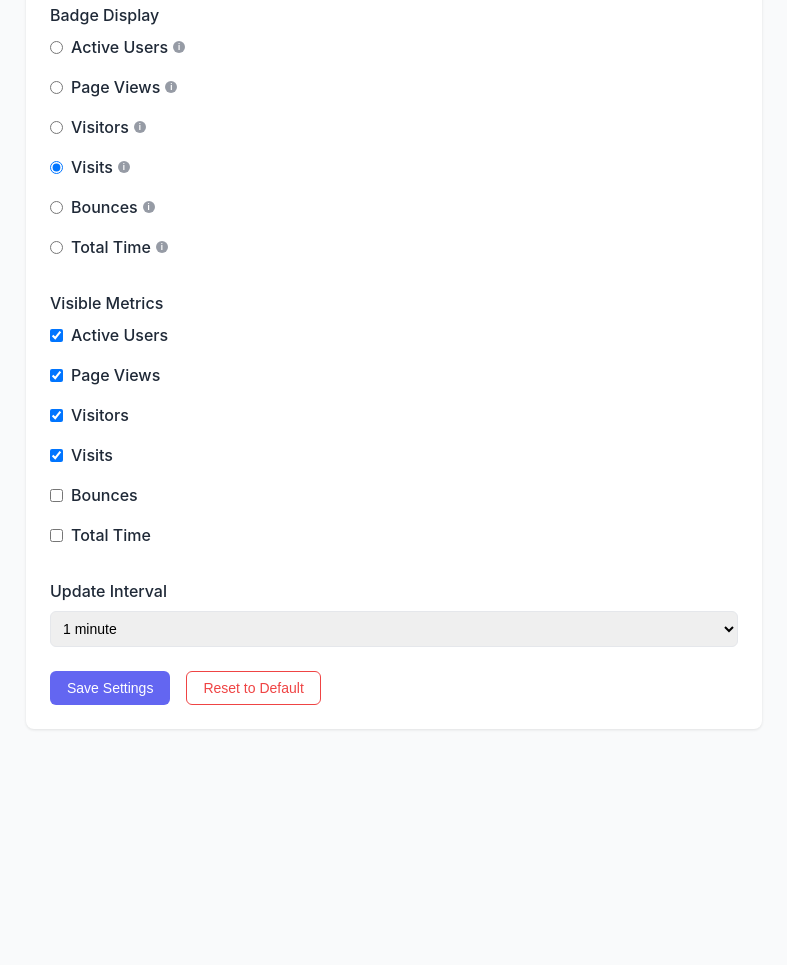
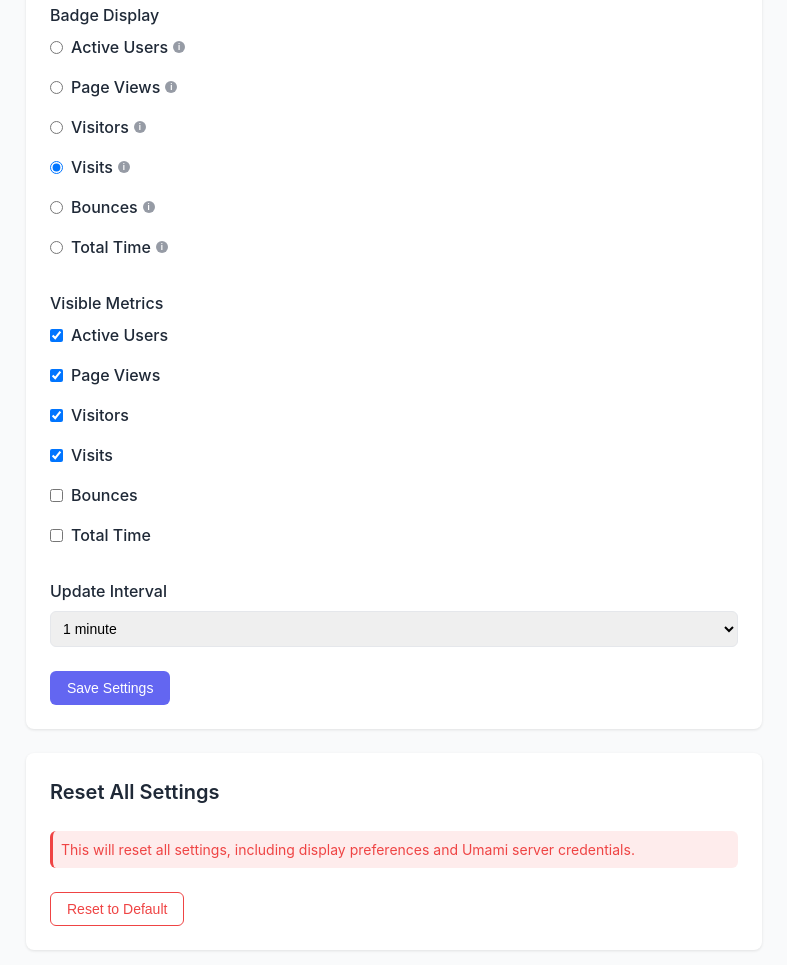
Before and after one commit to 0xjessel/umami-chrome-extension, a website built with webpack: page options/options.html in a window 1280 px wide. Shown: the part 763-1728 px from the top of the page, without its empty margins (246-1033 px from the left). Before the commit the page ends 1548 px from the top, so only its background shows below. Built offline with nearby package versions, Linux system fonts and the light colour scheme; some packages are replaced by stand-ins of ours; no server answers.

Commit message:
UI improvements: Update page title to 'Umami Chrome Extension Settings' and move reset button to separate section with warning

```diff
--- a/options/options.css
+++ b/options/options.css
@@ -97,6 +97,17 @@ select:focus {
 .help-text.warning {
   color: var(--danger);
   font-weight: 500;
+}
+
+/* Warning text */
+.warning-text {
+  color: var(--danger);
+  font-size: 0.875rem;
+  margin-bottom: 1rem;
+  padding: 0.5rem;
+  background-color: rgba(239, 68, 68, 0.1);
+  border-radius: 0.375rem;
+  border-left: 3px solid var(--danger);
 }
 
 /* Radio and Checkbox Groups */
--- a/options/options.html
+++ b/options/options.html
@@ -4,7 +4,7 @@
 <head>
   <meta charset="UTF-8">
   <meta name="viewport" content="width=device-width, initial-scale=1.0">
-  <title>Umami Analytics Settings</title>
+  <title>Umami Chrome Extension Settings</title>
   <link href="options.css" rel="stylesheet">
   <style>
     .validation-message {
@@ -32,7 +32,7 @@
 <body>
   <div class="container">
     <header>
-      <h1>Umami Analytics Settings</h1>
+      <h1>Umami Chrome Extension Settings</h1>
     </header>
 
     <main>
@@ -188,9 +188,17 @@
 
           <div class="button-group">
             <button type="submit" class="button primary">Save Settings</button>
-            <button type="button" id="resetButton" class="button danger">Reset to Default</button>
           </div>
         </form>
+      </section>
+
+      <!-- Global Reset Section -->
+      <section class="card">
+        <h2>Reset All Settings</h2>
+        <div class="warning-text">This will reset all settings, including display preferences and Umami server credentials.</div>
+        <div class="button-group">
+          <button type="button" id="resetButton" class="button danger">Reset to Default</button>
+        </div>
       </section>
     </main>
 
```
